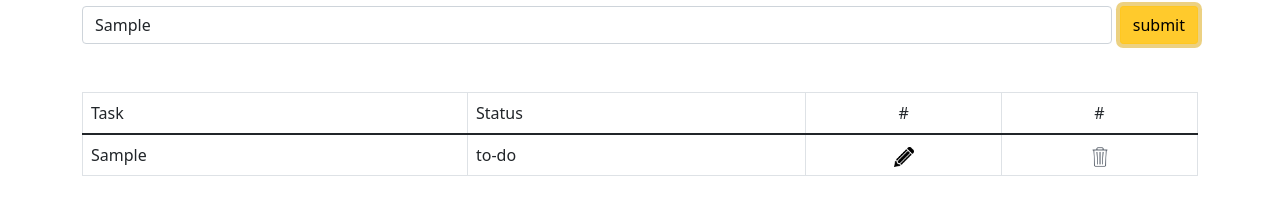
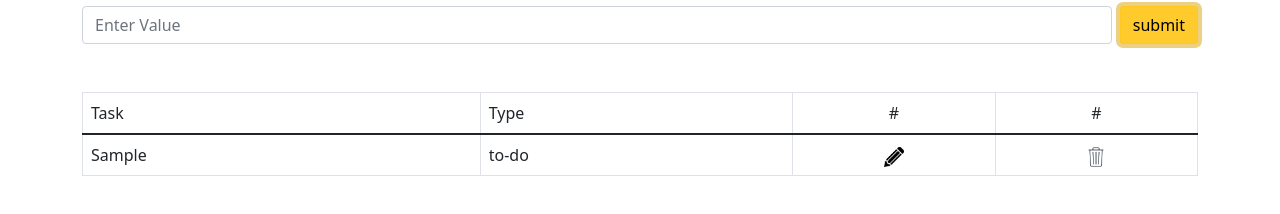
Before and after one commit to alikhan40310/ToDo-list-Vue-Js, a Vue app: page / in a window 1280 px wide. Both pictures are taken after typing "Sample" into the empty fields and a click on the button "submit". Shown: the part 160-374 px from the top of the page. Built offline with nearby package versions, Linux system fonts and the light colour scheme.

Commit message:
edit and delete functionality completed

```diff
--- a/src/components/toDoList.vue
+++ b/src/components/toDoList.vue
@@ -1,30 +1,46 @@
 <script>
     export default {
         name: 'ToDoList',
-        props: {
-            msg: String,
-        },
         data() {
             return {
                 task: '',
-                tasks: [
-
-                ],
+                tasks: [],
+                editedTask: null,
+                availableStatuses: ['to-do', 'in-progress', 'finished' ]
             }
         },
         methods: {
+            // submit task
             submitTask() {
                 if (this.task.length === 0) {
                     return;
                 }
-                this.tasks.push({
-                    name: this.task,
-                    status: 'to-do',
-                });
+
+                if(this.editedTask === null) {
+                    this.tasks.push({
+                        name: this.task,
+                        status: 'to-do',
+                    });
+                }
+                else {
+                    this.tasks[this.editedTask].name = this.task;
+                    this.editedTask = null;
+                }
+                this.task = '';
+            },
+            // delete task
+            deleteTask(index) {
+                this.tasks.splice(index, 1);
+            },
+            // edit task
+            editTask(index) {
+
+                    this.task = this.tasks[index].name;
+                    this.editedTask = index;
             }
+
         }
     }
-
 
 </script>
 
@@ -41,7 +57,7 @@
             <thead>
                 <tr>
                     <th scope="col">Task</th>
-                    <th scope="col">Status</th>
+                    <th scope="col">Type</th>
                     <th scope="col" class="text-center">#</th>
                     <th scope="col" class="text-center">#</th>
                 </tr>
@@ -49,13 +65,15 @@
             <tbody>
                 <tr v-for="(task, index) in tasks" :key="index">
                     <td>{{task.name}}</td>
-                    <td>{{task.status}}</td>
-                    <td style="text-align: center;">
+                    <td>
+                        <span class="pointer">{{task.status}}</span>
+                    </td>
+                    <td @click="editTask(index)" style="text-align: center;cursor: pointer;">
                         <div>
                             <img width="20" height="20" src="../components/pen.png" alt="pen">
                         </div>
                     </td>
-                    <td style="text-align: center;">
+                    <td  style="text-align: center;cursor: pointer;" @click="deleteTask(index)">
                         <div>
                             <img width="20" height="20" src="../components/recycle.png" alt="pen">
                         </div>
@@ -81,4 +99,5 @@
         width: 100%;
         height: 100%;
     }
+    .pointer{cursor: pointer;}
 </style>
```
